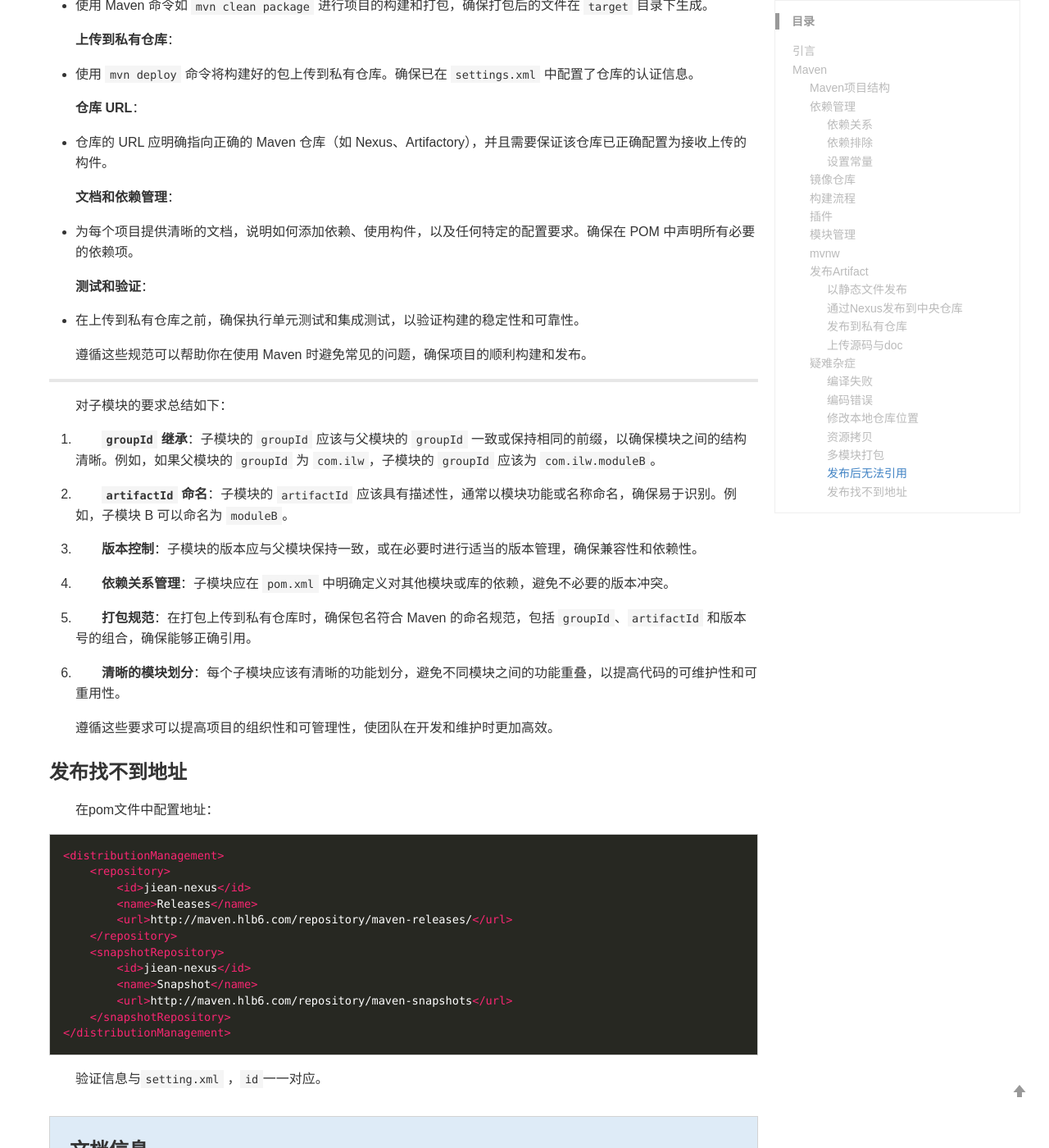
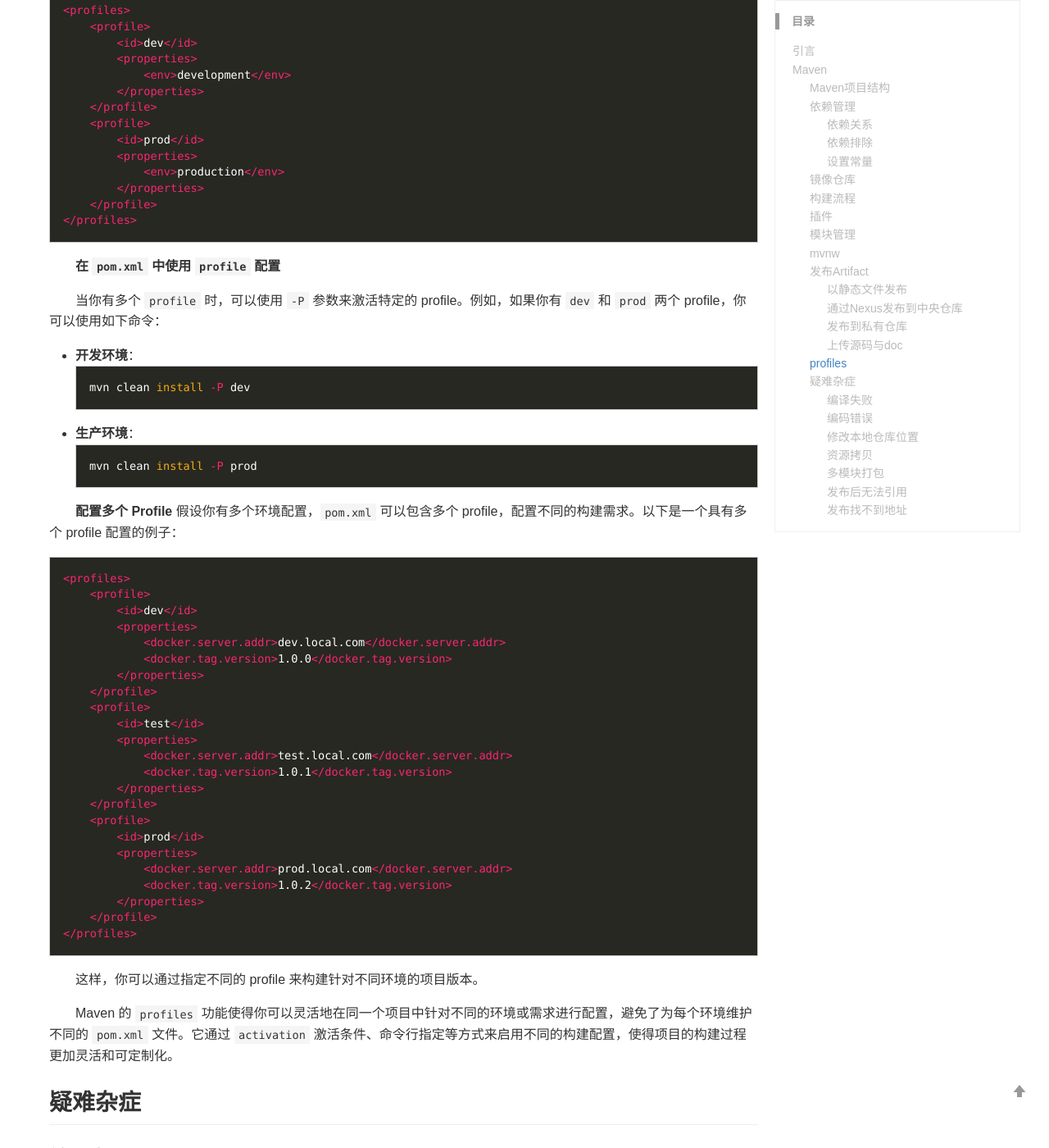
Before and after one commit to acteds/acteds.github.io, a Jekyll site: the page built from _posts/2022-08-13-Maven.md, in a window 1280 px wide and 1400 px high, scrolled down 35608 px. Shown: the whole window at 82% size. Built offline with Jekyll 4.4.1, drawn with Linux system fonts in a browser that asks for light colours; some of the changed text lies outside the part shown.

Commit message:
maven补充

````diff
--- a/_posts/2022-08-13-Maven.md
+++ b/_posts/2022-08-13-Maven.md
@@ -1495,7 +1495,189 @@
 - **上传 Javadoc**：使用 `maven-javadoc-plugin` 来生成并上传 Javadoc JAR 文件。
 - **完整部署**：使用 `mvn clean deploy` 执行完整的上传流程，包括源码和 Javadoc。
 
-
+## profiles
+
+Maven 的 `profiles` 是用来管理不同构建环境或配置的工具，允许你在构建项目时根据不同的需求（如不同的开发、测试、生产环境等）指定不同的构建设置。它们可以帮助你在同一个 `pom.xml` 文件中管理多个构建方案，无需修改代码或重新维护多个 `pom.xml` 文件。
+
+Maven 中的 `profiles` 是通过 `<profiles>` 元素定义的，每个 profile 是一个独立的构建配置。每个 profile 可以包含多个配置项（例如，插件、属性、依赖、资源、激活条件等）。
+
+```xml
+<profiles>
+    <profile>
+        <id>profile-name</id>  <!-- profile 的唯一标识 -->
+        <properties>
+            <!-- 该 profile 的属性 -->
+        </properties>
+        <dependencies>
+            <!-- 该 profile 的依赖 -->
+        </dependencies>
+        <build>
+            <!-- 该 profile 的构建配置 -->
+        </build>
+        <activation>
+            <!-- 激活条件 -->
+        </activation>
+    </profile>
+</profiles>
+```
+
+**激活条件 (Activation)**
+
+每个 profile 可以设置激活条件，Maven 会根据这些条件来决定是否启用该 profile。常用的激活条件有：
+
+- **`activeByDefault`**：如果设置为 `true`，则该 profile 默认激活。如果没有指定其他 profile，Maven 将会使用这个 profile。
+  ```xml
+  <activation>
+      <activeByDefault>true</activeByDefault>
+  </activation>
+  ```
+
+- **`jdk`**：根据 JDK 版本激活。
+  ```xml
+  <activation>
+      <jdk>[1.8,)</jdk>
+  </activation>
+  ```
+
+- **`os`**：根据操作系统激活（例如 Windows、Linux 等）。
+  ```xml
+  <activation>
+      <os>
+          <name>Windows 10</name>
+      </os>
+  </activation>
+  ```
+
+- **`property`**：根据系统属性激活。
+  ```xml
+  <activation>
+      <property>
+          <name>env.CI</name>
+          <value>true</value>
+      </property>
+  </activation>
+  ```
+
+- **`file`**：基于特定文件的存在与否来激活 profile。
+  ```xml
+  <activation>
+      <file>
+          <exists>config/application.properties</exists>
+      </file>
+  </activation>
+  ```
+
+ **命令行激活**
+
+通过命令行指定要激活的 profile。使用 `-P` 参数来指定 profile，可以激活多个 profile，用逗号分隔。
+
+```bash
+mvn clean install -P profile1,profile2
+```
+
+**常见的配置项**
+- **`properties`**：可以定义在该 profile 中生效的属性。
+  ```xml
+  <properties>
+      <docker.server.addr>local.harbor/release/</docker.server.addr>
+  </properties>
+  ```
+
+- **`dependencies`**：在某个特定的 profile 下，可以为该 profile 定义不同的依赖。
+  ```xml
+  <dependencies>
+      <dependency>
+          <groupId>com.example</groupId>
+          <artifactId>example-artifact</artifactId>
+          <version>1.0.0</version>
+      </dependency>
+  </dependencies>
+  ```
+
+- **`build`**：配置构建相关的配置，如插件等。
+  ```xml
+  <build>
+      <plugins>
+          <plugin>
+              <groupId>org.apache.maven.plugins</groupId>
+              <artifactId>maven-compiler-plugin</artifactId>
+              <version>3.8.1</version>
+              <configuration>
+                  <source>1.8</source>
+                  <target>1.8</target>
+              </configuration>
+          </plugin>
+      </plugins>
+  </build>
+  ```
+
+**组合多个 profiles**
+
+你可以在多个 profile 中定义不同的配置，并通过命令行灵活选择使用。例如，某个 profile 适用于开发环境，另一个 profile 适用于生产环境。
+
+```xml
+<profiles>
+    <profile>
+        <id>dev</id>
+        <properties>
+            <env>development</env>
+        </properties>
+    </profile>
+    <profile>
+        <id>prod</id>
+        <properties>
+            <env>production</env>
+        </properties>
+    </profile>
+</profiles>
+```
+
+ **在 `pom.xml` 中使用 `profile` 配置**
+
+当你有多个 `profile` 时，可以使用 `-P` 参数来激活特定的 profile。例如，如果你有 `dev` 和 `prod` 两个 profile，你可以使用如下命令：
+
+- **开发环境**：
+  ```bash
+  mvn clean install -P dev
+  ```
+
+- **生产环境**：
+  ```bash
+  mvn clean install -P prod
+  ```
+
+**配置多个 Profile**
+假设你有多个环境配置，`pom.xml` 可以包含多个 profile，配置不同的构建需求。以下是一个具有多个 profile 配置的例子：
+
+```xml
+<profiles>
+    <profile>
+        <id>dev</id>
+        <properties>
+            <docker.server.addr>dev.local.com</docker.server.addr>
+            <docker.tag.version>1.0.0</docker.tag.version>
+        </properties>
+    </profile>
+    <profile>
+        <id>test</id>
+        <properties>
+            <docker.server.addr>test.local.com</docker.server.addr>
+            <docker.tag.version>1.0.1</docker.tag.version>
+        </properties>
+    </profile>
+    <profile>
+        <id>prod</id>
+        <properties>
+            <docker.server.addr>prod.local.com</docker.server.addr>
+            <docker.tag.version>1.0.2</docker.tag.version>
+        </properties>
+    </profile>
+</profiles>
+```
+
+这样，你可以通过指定不同的 profile 来构建针对不同环境的项目版本。
+
+Maven 的 `profiles` 功能使得你可以灵活地在同一个项目中针对不同的环境或需求进行配置，避免了为每个环境维护不同的 `pom.xml` 文件。它通过 `activation` 激活条件、命令行指定等方式来启用不同的构建配置，使得项目的构建过程更加灵活和可定制化。
 
 ## 疑难杂症
 
````
